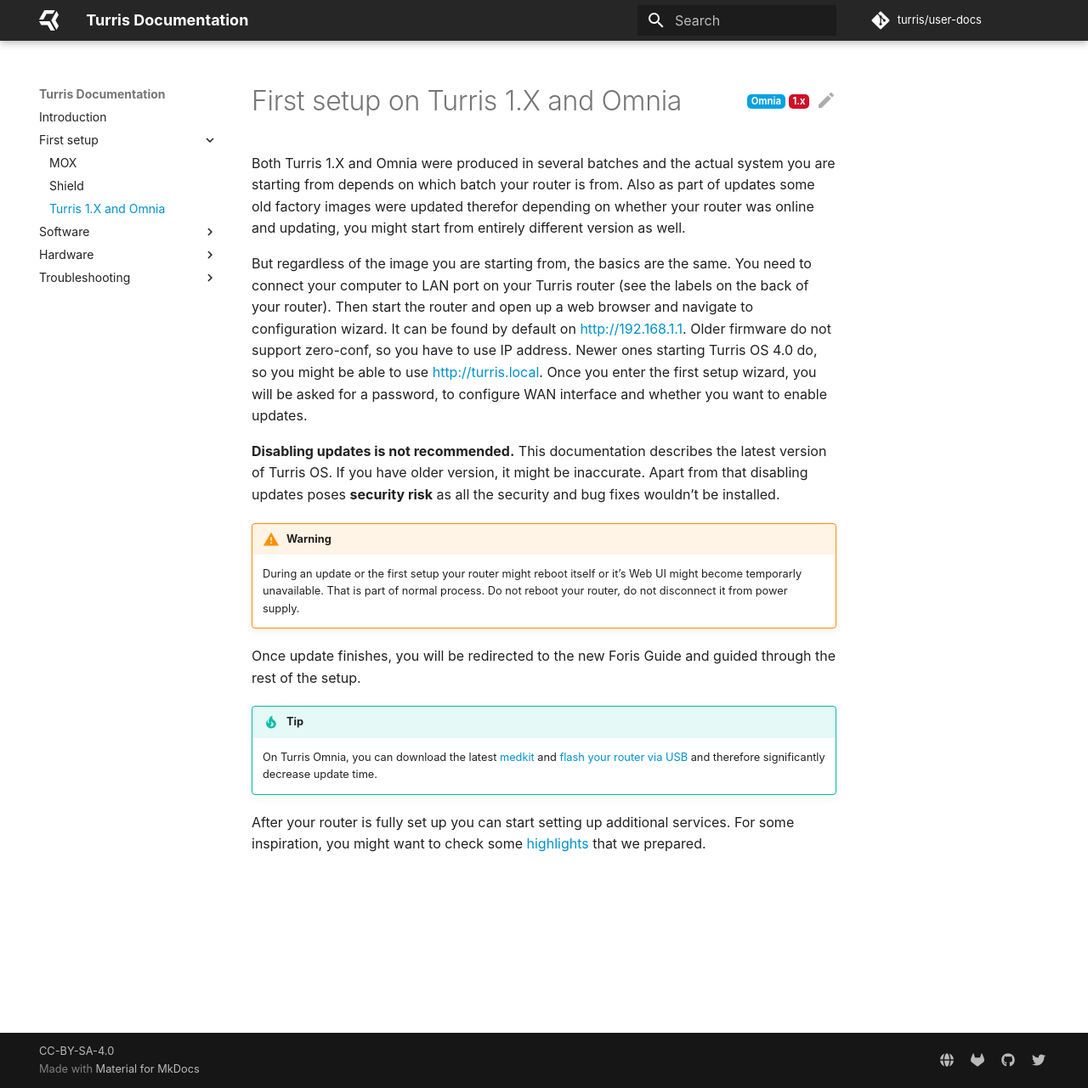
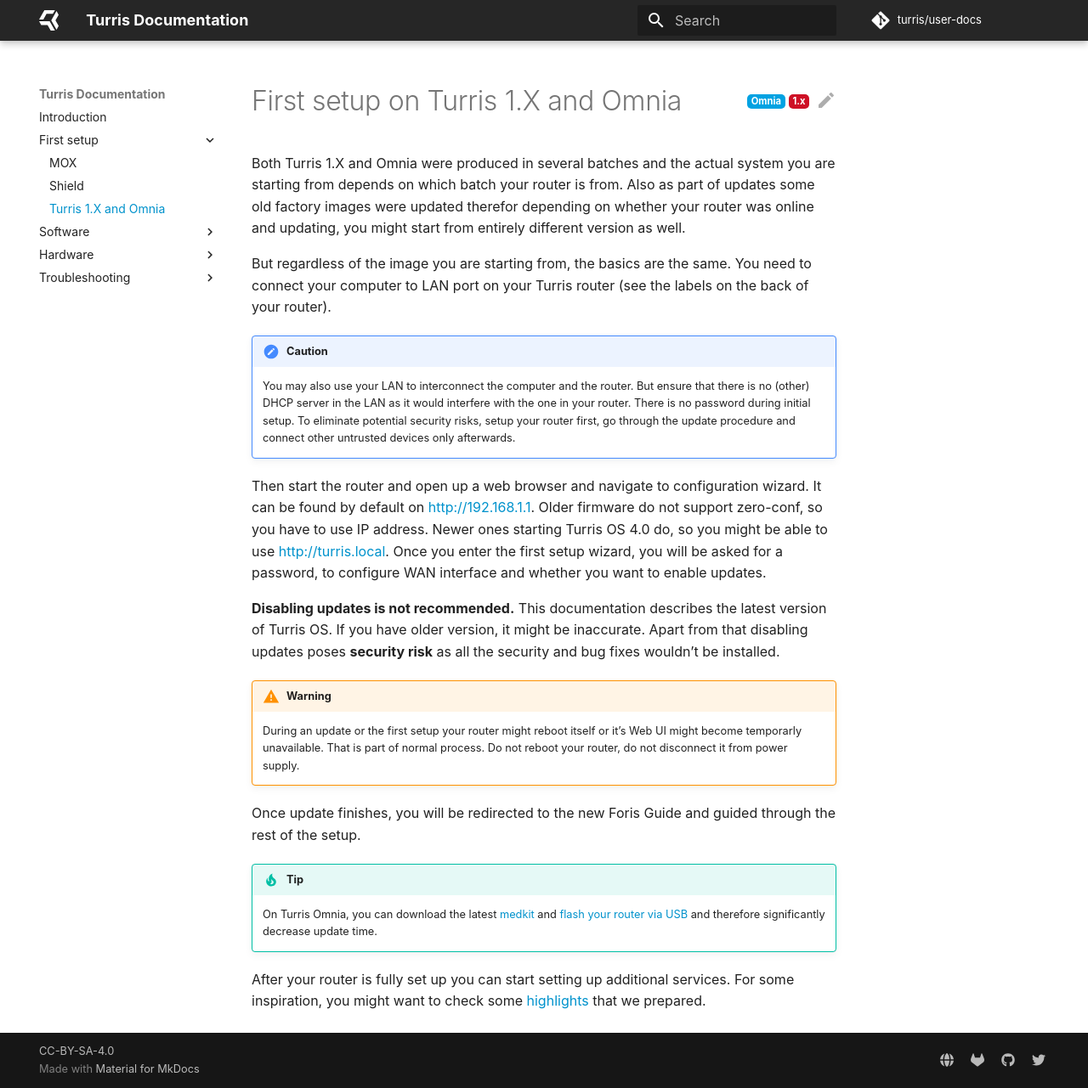
Before and after one commit to turris-cz/user-docs, an MkDocs documentation site: the page built from docs/basics/first-setup/simple-setup.md, in a window 1280 px wide and 1281 px high. Shown: the whole window at 85% size. Built offline with MkDocs 1.6.1 and Material for MkDocs 9.7.7, drawn with Linux system fonts in a browser that asks for light colours.

Commit message:
basics/first-setup: Add information about connecting to computer

```diff
--- a/docs/basics/first-setup/simple-setup.md
+++ b/docs/basics/first-setup/simple-setup.md
@@ -11,12 +11,22 @@
 
 But regardless of the image you are starting from, the basics are the same.
 You need to connect your computer to LAN port on your Turris router (see the
-labels on the back of your router). Then start the router and open up a web browser and
-navigate to configuration wizard. It can be found by default on
-<http://192.168.1.1>. Older firmware do not support zero-conf, so you have to
-use IP address. Newer ones starting Turris OS 4.0 do, so you might be able to
-use <http://turris.local>. Once you enter the first setup wizard, you will be asked for
-a password, to configure WAN interface and whether you want to enable updates.
+labels on the back of your router).
+
+!!! caution
+    You may also use your LAN to interconnect the computer and the router.
+    But ensure that there is no (other) DHCP server in the LAN as it would
+    interfere with the one in your router. There is no password during
+    initial setup. To eliminate potential security risks, setup your router
+    first, go through the update procedure and connect other untrusted devices
+    only afterwards.
+
+Then start the router and open up a web browser and navigate to configuration
+wizard. It can be found by default on <http://192.168.1.1>. Older firmware do
+not support zero-conf, so you have to use IP address. Newer ones starting
+Turris OS 4.0 do, so you might be able to use <http://turris.local>. Once you
+enter the first setup wizard, you will be asked for a password, to configure
+WAN interface and whether you want to enable updates.
 
 **Disabling updates is not recommended.** This documentation describes the
 latest version of Turris OS. If you have older version, it might be inaccurate.
```
Also changed, not shown: docs/basics/first-setup/mox-first-setup.md (+10 -4 lines).
